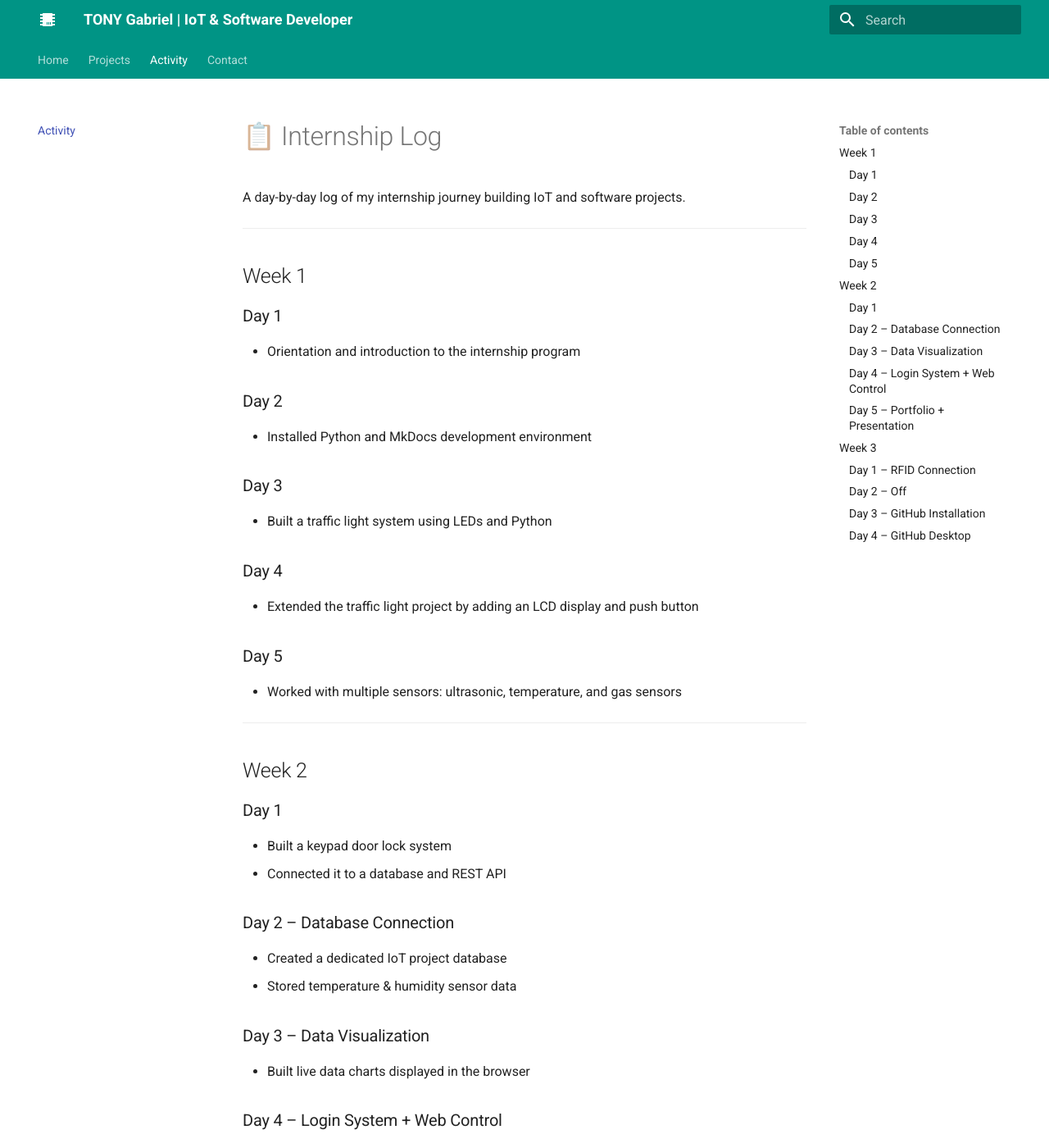
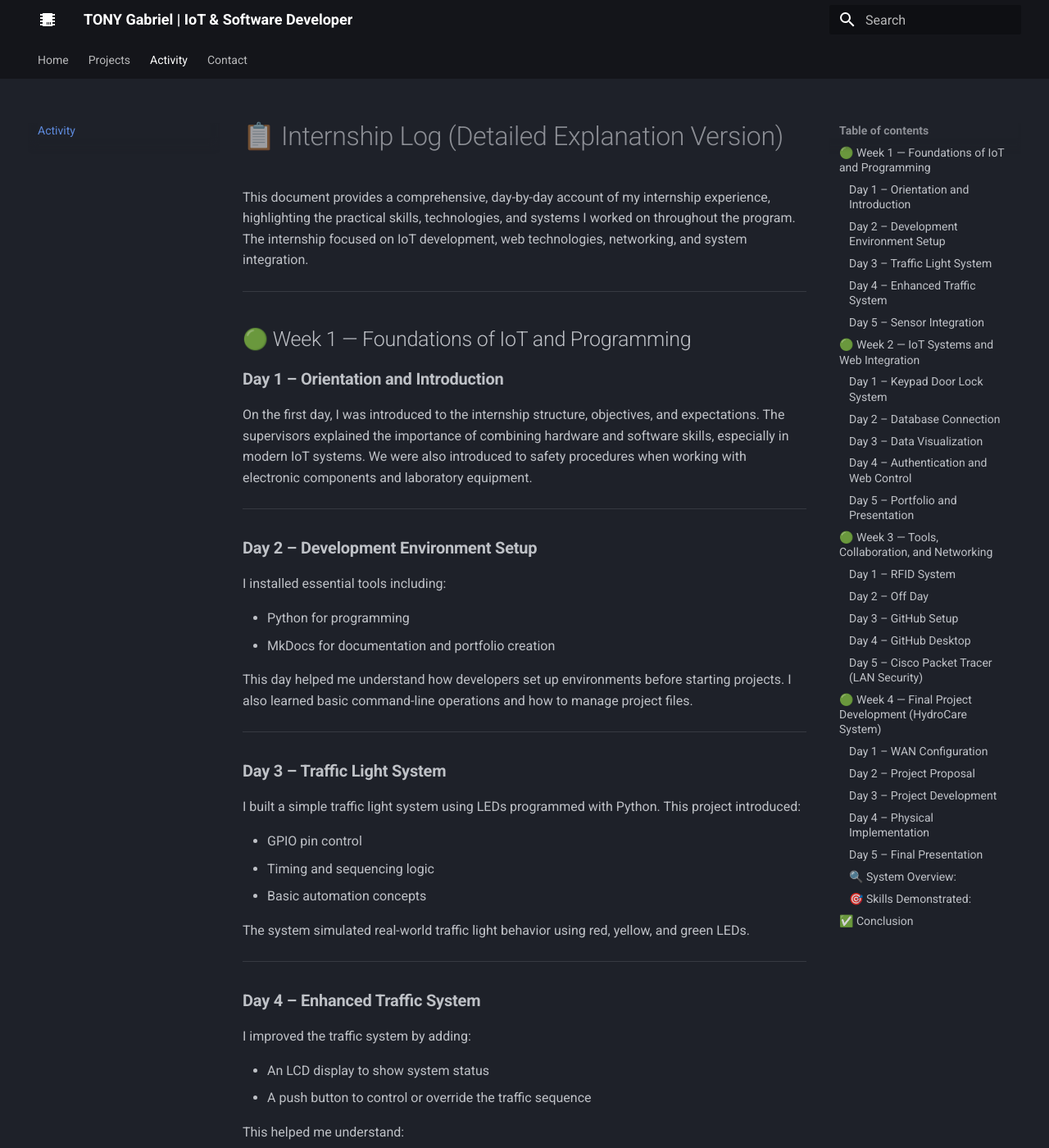
Before and after one commit to tonygabriel-10/santech-portfolio, an MkDocs documentation site: the page built from docs/activity.md, in a window 1280 px wide and 1400 px high. Shown: the whole window at 82% size. Built offline with MkDocs 1.6.1 and Material for MkDocs 9.7.7, drawn with Linux system fonts in a browser that asks for light colours; some of the changed text lies outside the part shown.

Commit message:
Initial commit

```diff
--- a/docs/activity.md
+++ b/docs/activity.md
@@ -1,66 +1,295 @@
-# 📋 Internship Log
+# 📋 Internship Log (Detailed Explanation Version)
 
-A day-by-day log of my internship journey building IoT and software projects.
+This document provides a comprehensive, day-by-day account of my internship experience, highlighting the practical skills, technologies, and systems I worked on throughout the program. The internship focused on IoT development, web technologies, networking, and system integration.
 
 ---
 
-## Week 1
+## 🟢 Week 1 — Foundations of IoT and Programming
 
-### Day 1
-- Orientation and introduction to the internship program
+### **Day 1 – Orientation and Introduction**
 
-### Day 2
-- Installed Python and MkDocs development environment
-
-### Day 3
-- Built a traffic light system using LEDs and Python
-
-### Day 4
-- Extended the traffic light project by adding an LCD display and push button
-
-### Day 5
-- Worked with multiple sensors: ultrasonic, temperature, and gas sensors
+On the first day, I was introduced to the internship structure, objectives, and expectations. The supervisors explained the importance of combining hardware and software skills, especially in modern IoT systems. We were also introduced to safety procedures when working with electronic components and laboratory equipment.
 
 ---
 
-## Week 2
+### **Day 2 – Development Environment Setup**
 
-### Day 1
-- Built a keypad door lock system
-- Connected it to a database and REST API
+I installed essential tools including:
 
-### Day 2 – Database Connection
-- Created a dedicated IoT project database
-- Stored temperature & humidity sensor data
+* Python for programming
+* MkDocs for documentation and portfolio creation
 
-### Day 3 – Data Visualization
-- Built live data charts displayed in the browser
-
-### Day 4 – Login System + Web Control
-- Created a login & signup page for user authentication
-- Implemented web-based LED control
-
-### Day 5 – Portfolio + Presentation
-- Compiled portfolio summary
-- Delivered final internship presentation
-
------
-
-## Week 3
-
-### Day 1 – RFID Connection
-- Connecting RFID with buzzer
-- Creating database
-
-### Day 2 – Off
-
-### Day 3 – GitHub Installation
-- Installed Git on PC
-- Pushed portfolio to GitHub
-- Displayed portfolio on GitHub
-
-### Day 4 – GitHub Desktop
-- Installed GitHub Desktop
-- Published projects on GitHub via Desktop
+This day helped me understand how developers set up environments before starting projects. I also learned basic command-line operations and how to manage project files.
 
 ---
+
+### **Day 3 – Traffic Light System**
+
+I built a simple traffic light system using LEDs programmed with Python.
+This project introduced:
+
+* GPIO pin control
+* Timing and sequencing logic
+* Basic automation concepts
+
+The system simulated real-world traffic light behavior using red, yellow, and green LEDs.
+
+---
+
+### **Day 4 – Enhanced Traffic System**
+
+I improved the traffic system by adding:
+
+* An LCD display to show system status
+* A push button to control or override the traffic sequence
+
+This helped me understand:
+
+* User interaction with embedded systems
+* Displaying real-time data
+* Handling input/output devices together
+
+---
+
+### **Day 5 – Sensor Integration**
+
+I worked with multiple sensors:
+
+* Ultrasonic sensor (distance measurement)
+* Temperature sensor
+* Gas sensor
+
+I learned how to:
+
+* Read sensor data
+* Interpret analog and digital signals
+* Use sensors for real-world monitoring systems
+
+---
+
+## 🟢 Week 2 — IoT Systems and Web Integration
+
+### **Day 1 – Keypad Door Lock System**
+
+I developed a security system using a keypad:
+
+* Users input a password
+* System grants or denies access
+
+I then connected it to:
+
+* A database
+* A REST API
+
+This introduced me to:
+
+* Backend communication
+* Data validation
+* Real-world access control systems
+
+---
+
+### **Day 2 – Database Connection**
+
+I created a database specifically for IoT data storage.
+
+Key tasks:
+
+* Designing tables
+* Storing temperature and humidity data
+* Connecting hardware to a database
+
+This was my first experience linking physical devices to a structured data system.
+
+---
+
+### **Day 3 – Data Visualization**
+
+I built a web interface to display sensor data using charts.
+
+Skills gained:
+
+* Frontend data visualization
+* Real-time updates
+* Understanding how users interact with data dashboards
+
+---
+
+### **Day 4 – Authentication and Web Control**
+
+I created:
+
+* Login and signup pages
+* A system to control LEDs from a web interface
+
+This taught me:
+
+* User authentication
+* Session handling
+* Remote control of hardware via a browser
+
+---
+
+### **Day 5 – Portfolio and Presentation**
+
+I compiled all my work into a portfolio using MkDocs and presented it.
+
+This improved my:
+
+* Documentation skills
+* Communication and presentation ability
+* Project organization
+
+---
+
+## 🟢 Week 3 — Tools, Collaboration, and Networking
+
+### **Day 1 – RFID System**
+
+I worked on an RFID-based system:
+
+* Scanned cards trigger a buzzer
+* Data stored in a database
+
+This simulated real-world systems like access control and attendance tracking.
+
+---
+
+### **Day 2 – Off Day**
+
+This day was reserved for rest and personal review.
+
+---
+
+### **Day 3 – GitHub Setup**
+
+I installed Git and learned:
+
+* Version control basics
+* How to push projects to GitHub
+* Managing repositories
+
+---
+
+### **Day 4 – GitHub Desktop**
+
+I used GitHub Desktop to:
+
+* Simplify project uploads
+* Manage changes visually
+
+This made collaboration easier and more efficient.
+
+---
+
+### **Day 5 – Cisco Packet Tracer (LAN Security)**
+
+I designed a LAN network using Cisco Packet Tracer.
+
+Key concepts:
+
+* VPN (secure remote access)
+* ACL (Access Control Lists)
+* NAT (Network Address Translation)
+
+I also tested connectivity and ensured secure communication between devices.
+
+---
+
+## 🟢 Week 4 — Final Project Development (HydroCare System)
+
+### **Day 1 – WAN Configuration**
+
+I expanded my network knowledge by:
+
+* Configuring WAN connections
+* Integrating WLAN into the system
+
+This demonstrated how large-scale networks operate.
+
+---
+
+### **Day 2 – Project Proposal**
+
+We submitted our project proposal for:
+**“HydroCare Auto Watering Plant System”**
+
+We also started designing:
+
+* Frontend dashboard
+* System architecture
+
+---
+
+### **Day 3 – Project Development**
+
+We began building the system:
+
+* Writing Arduino (ESP32) code
+* Designing database structure
+* Creating web dashboard
+
+The goal was to automate plant watering using sensors.
+
+---
+
+### **Day 4 – Physical Implementation**
+
+We connected all hardware components:
+
+* Soil moisture sensor
+* Water pump (via relay)
+* LED and buzzer
+* ESP32 microcontroller
+
+We tested:
+
+* Sensor readings
+* Pump activation
+* Alerts (LED and buzzer)
+
+This was the most practical and hands-on day.
+
+---
+
+### **Day 5 – Final Presentation**
+
+We presented our complete system:
+
+* Explained how the system works
+* Demonstrated live operation
+* Showed the dashboard and data flow
+
+### 🔍 System Overview:
+
+The HydroCare system works as follows:
+
+1. Soil moisture sensor reads data
+2. ESP32 processes the data
+3. If soil is dry → pump turns ON
+4. LED and buzzer provide alerts
+5. Data is sent to a database
+6. Dashboard displays real-time information
+
+### 🎯 Skills Demonstrated:
+
+* IoT system design
+* Hardware-software integration
+* Web development
+* Networking
+* Problem-solving and teamwork
+
+---
+
+## ✅ Conclusion
+
+This internship provided a complete learning experience combining:
+
+* Programming
+* Electronics
+* Networking
+* Web development
+
+By the end of the program, I was able to design and build a fully functional IoT system from scratch, demonstrating both technical and practical skills required in modern technology environments.
+
+---
--- a/mkdocs.yml
+++ b/mkdocs.yml
@@ -5,8 +5,8 @@ site_description: Portfolio of TONY Gabriel – IoT & Software Developer
 theme:
   name: material
   palette:
-    scheme: dark blue
-    primary: teal
+    scheme: slate   # ✅ this is the black/dark theme
+    primary: black
     accent: cyan
   features:
     - navigation.tabs
```
Also changed, not shown: site/activity/index.html, site/search/search_index.json, 1 other file.
